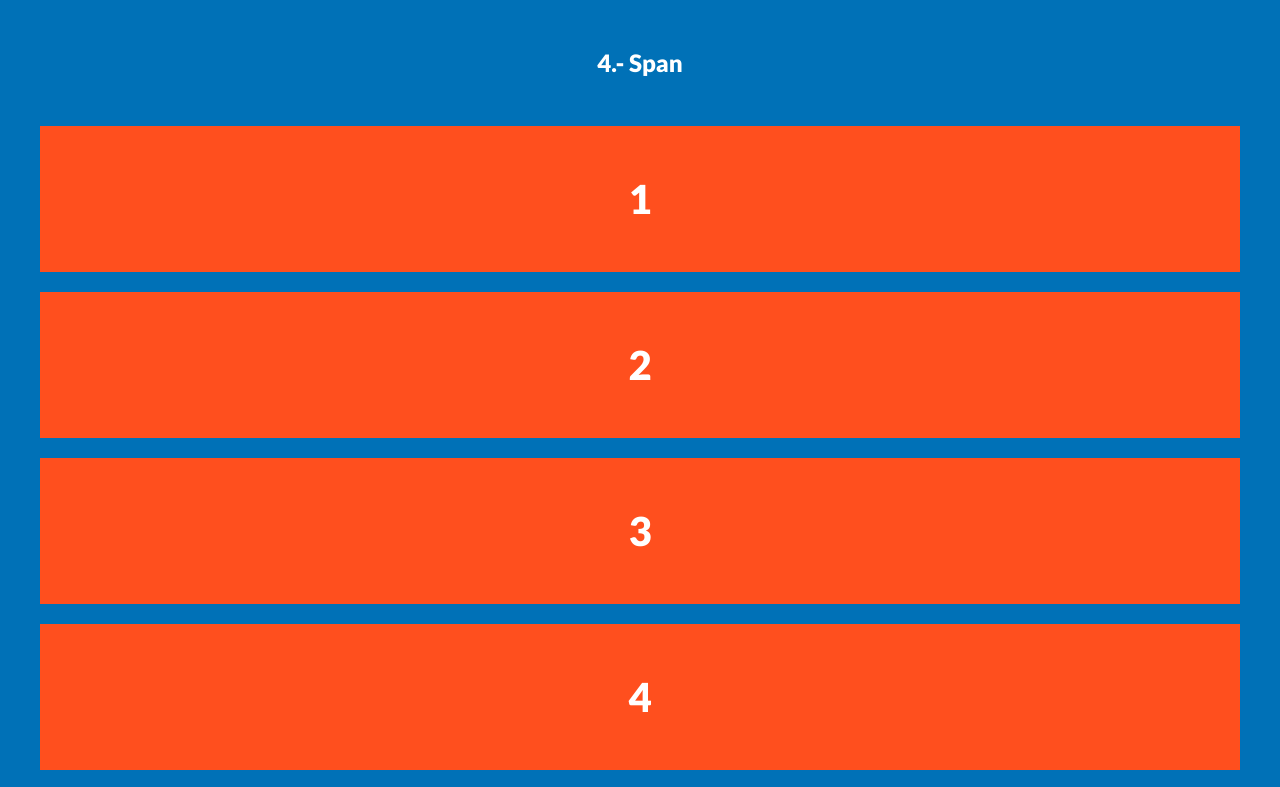
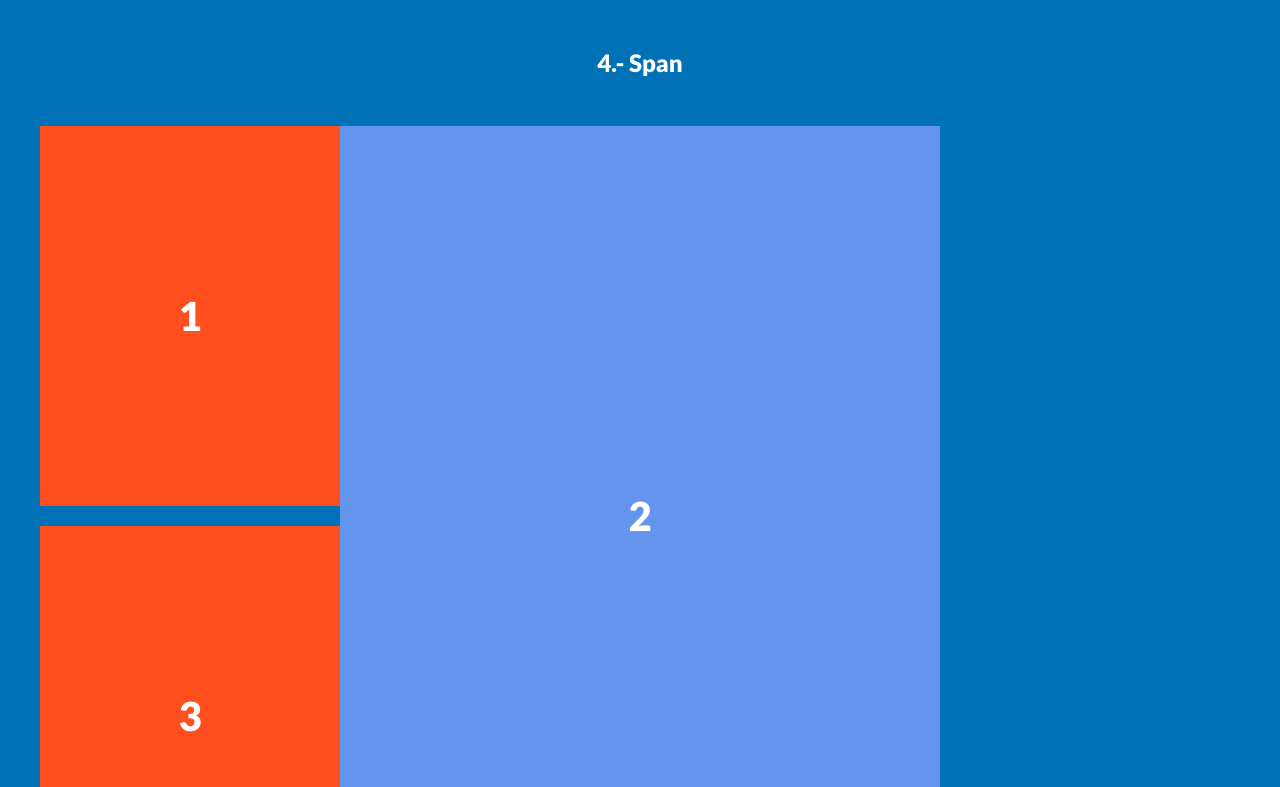
Before and after one commit to lpablos/cssgrid-basicos, a plain HTML site: page index.html in a window 1280 px wide. Shown: the part 2220-3007 px from the top of the page. Drawn offline with Linux system fonts and the light colour scheme.

Commit message:
aumentar las filas y colimnas de un div y la forma norma y estadarizada de realizarlo

```diff
--- a/css/style.css
+++ b/css/style.css
@@ -97,3 +97,30 @@ h1, h2 {
     grid-row: 1 / 2;
 
 }
+
+/* 4 */
+
+.grid-4{
+    display: grid;
+    grid-template-columns: repeat(3, 300px);
+    grid-template-rows: repeat(2, 400px);
+}
+
+.grid-4 .box:nth-child(2){
+    /* POsicionar un div despues de su lugar */
+    /* grid-column-start: 3;
+    grid-column-end: 4; */
+
+    /* forma abreviada */
+    /* grid-column: 3 / 4; */
+
+    /*  */
+    background-color: cornflowerblue;
+    /* De la 2 hasta el ligar 4 */
+    grid-column: 2 / 4;
+    /* Con estandar seria asi */
+    /* grid-column: 2 / span 2;  */
+
+    grid-row: 1 / 3;
+    /* grid-row: 1 / span 2; */
+}
```
